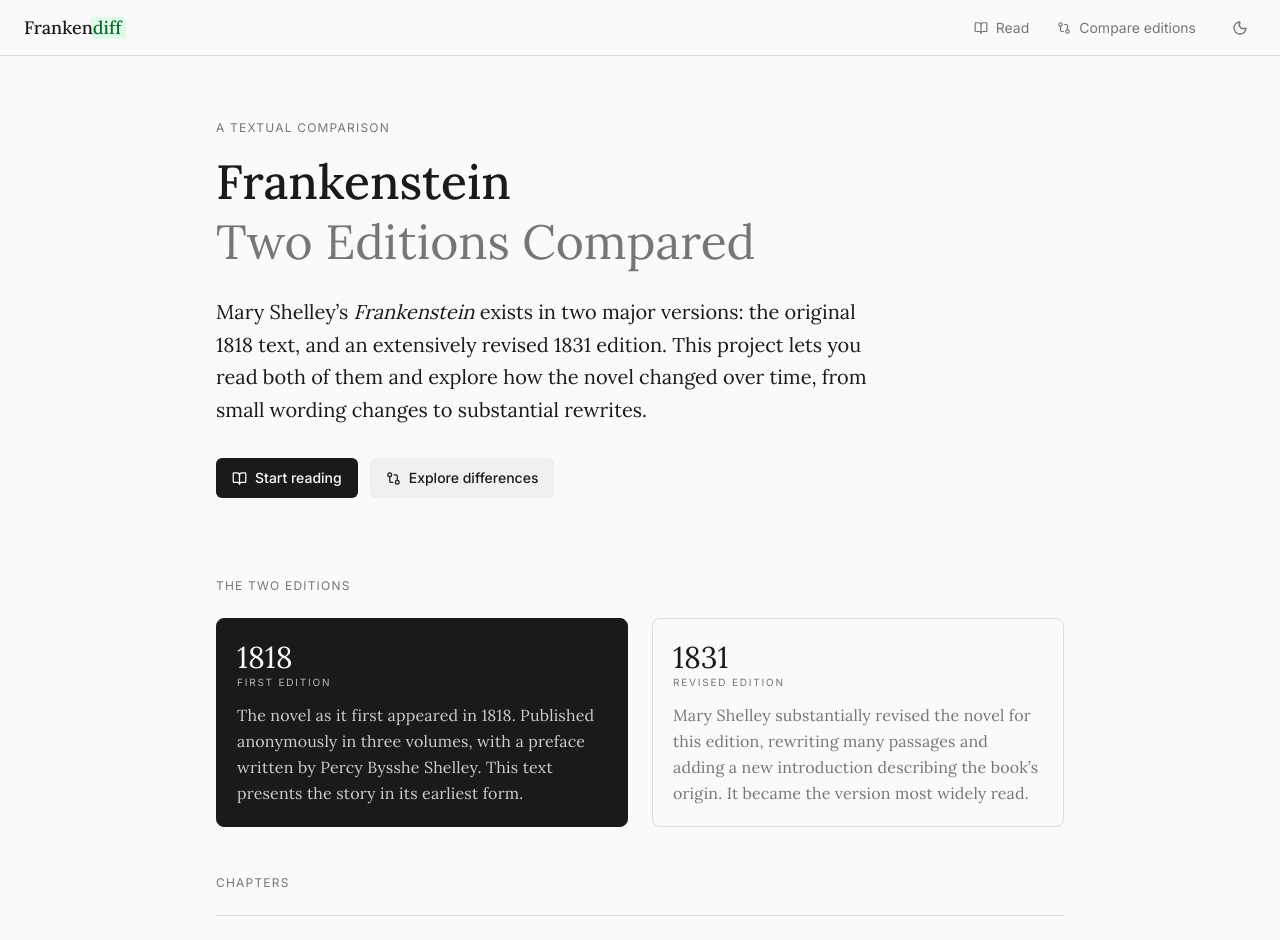
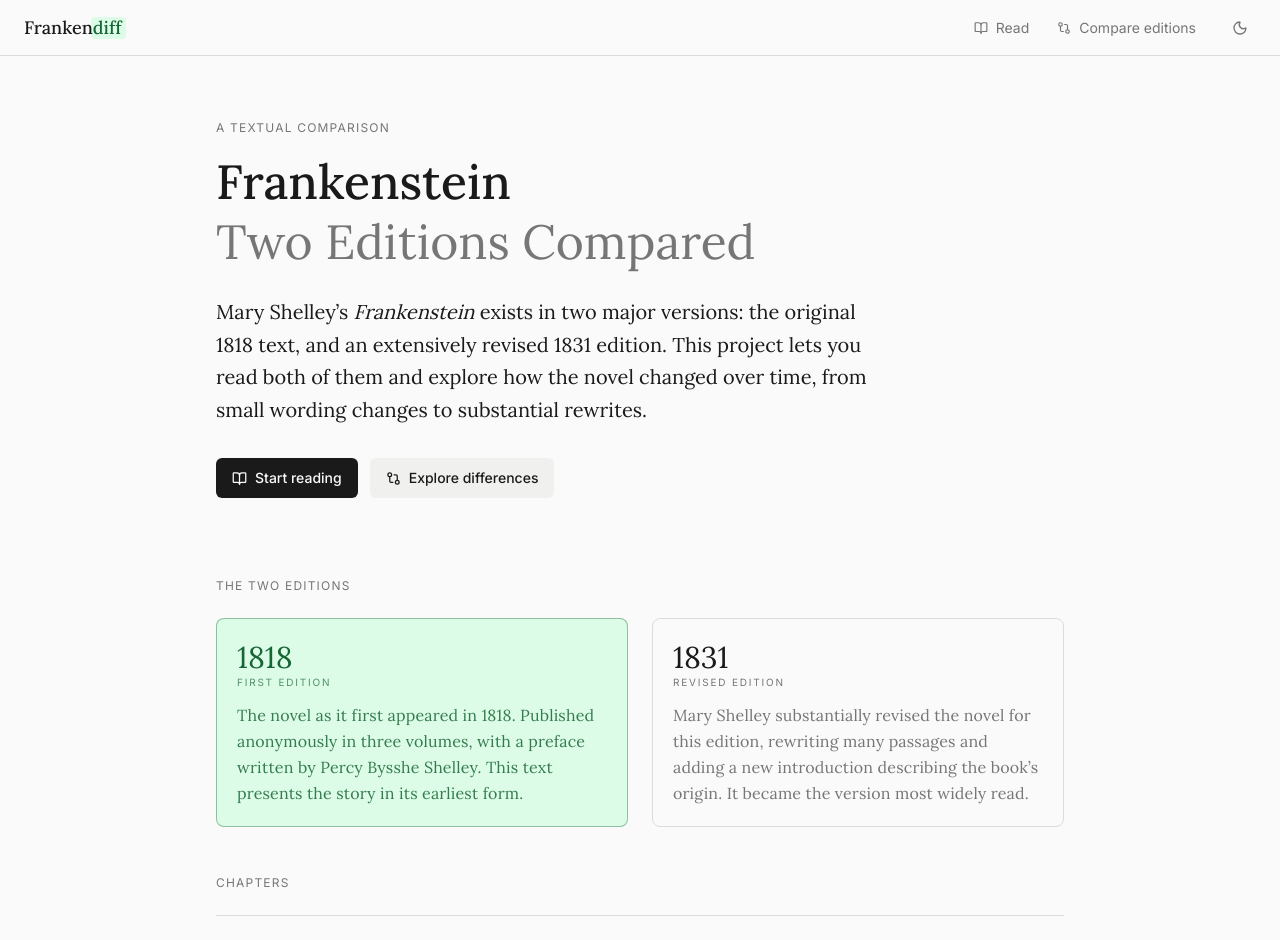
Before and after one commit to evilluendas/frankendiff, a Next.js app: page / in a window 1280 px wide. Shown: the top 940 px of the page. Built offline with nearby package versions, Linux system fonts and the light colour scheme; no server answers; a web font is replaced by a local one.

Commit message:
style(home): selected edition card in the diff's green
The inverted card was too heavy next to the Start reading button; use
the ins-bg/ins-text pair instead so it sits within the existing palette.

Co-Authored-By: Claude Fable 5 <noreply@anthropic.com>

```diff
--- a/components/EditionBrowser.tsx
+++ b/components/EditionBrowser.tsx
@@ -47,15 +47,15 @@ export default function EditionBrowser({ structure, edition, onEditionChange }:
                 }}
                 className={[
                   'p-5 rounded-lg border text-left transition-colors',
-                  // Selected card inverts (like the chapters pill); the other is just an outline
+                  // Selected card uses the diff's "added" green; the other is just an outline
                   selected
-                    ? 'border-fg bg-fg text-bg'
+                    ? 'border-ins-text/40 bg-ins-bg text-ins-text'
                     : 'border-border bg-transparent hover:border-muted',
                 ].join(' ')}
               >
                 <p className="font-serif text-3xl">{ed}</p>
-                <p className={`font-sans text-[10px] tracking-[0.18em] uppercase mb-3 ${selected ? 'text-bg/70' : 'text-muted'}`}>{EDITION_LABELS[ed]}</p>
-                <p className={`font-serif tracking-[0.01em] leading-relaxed text-pretty ${selected ? 'text-bg/80' : 'text-muted'}`}>
+                <p className={`font-sans text-[10px] tracking-[0.18em] uppercase mb-3 ${selected ? 'text-ins-text/70' : 'text-muted'}`}>{EDITION_LABELS[ed]}</p>
+                <p className={`font-serif tracking-[0.01em] leading-relaxed text-pretty ${selected ? 'text-ins-text/85' : 'text-muted'}`}>
                   {EDITION_DESCRIPTIONS[ed]}
                 </p>
               </Link>
```
